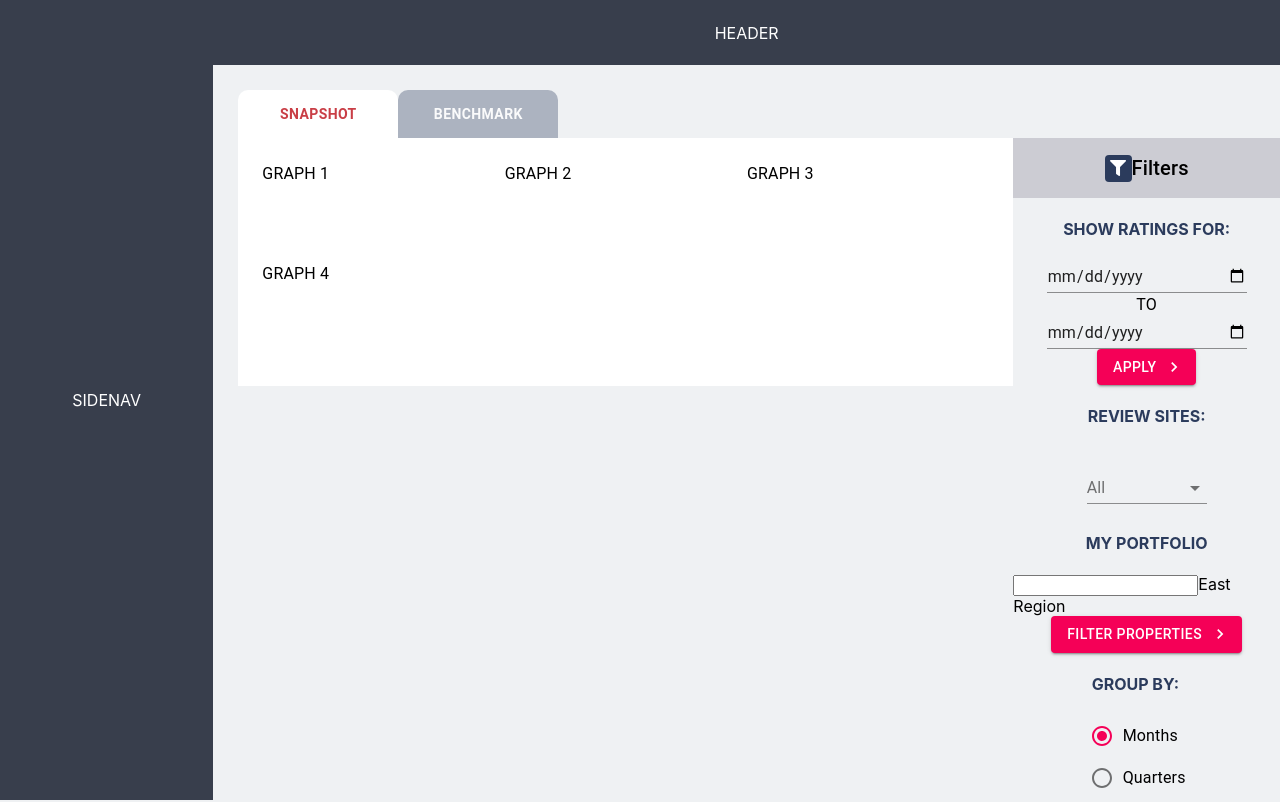
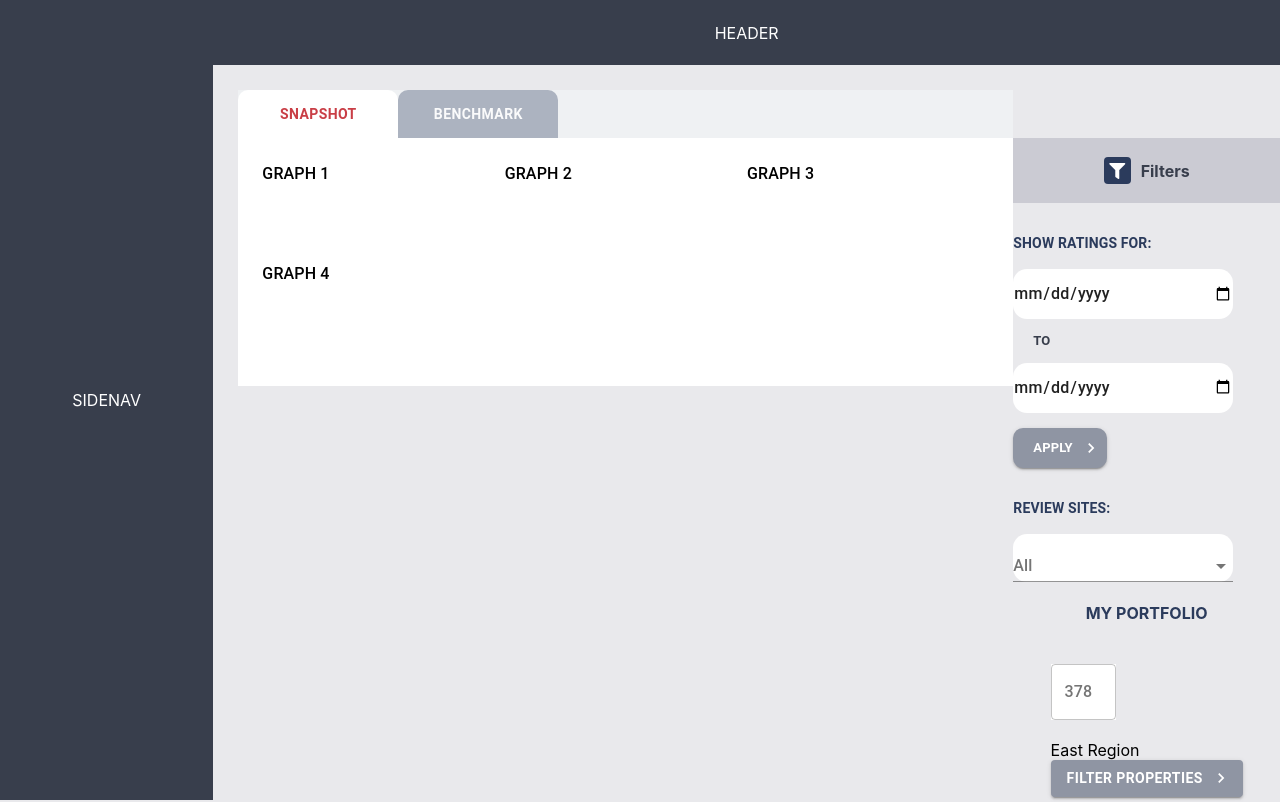
Before and after one commit to tanveerisonline/Ratings-Tracker, a React (Create React App) app: page / in a window 1280 px wide. Shown: the top 802 px of the page. Built offline with nearby package versions, Linux system fonts and the light colour scheme.

Commit message:
fetched graphs

```diff
--- a/package.json
+++ b/package.json
@@ -3,10 +3,13 @@
   "version": "0.1.0",
   "private": true,
   "dependencies": {
-    "@date-io/date-fns": "^1.3.13",
+    "@emotion/react": "^11.4.0",
+    "@emotion/styled": "^11.3.0",
     "@material-ui/core": "^4.12.1",
     "@material-ui/icons": "^4.11.2",
     "@material-ui/pickers": "^3.3.10",
+    "@material-ui/styled-engine-sc": "^5.0.0-beta.1",
+    "@material-ui/styles": "^4.11.4",
     "@testing-library/jest-dom": "^5.14.1",
     "@testing-library/react": "^11.2.7",
     "@testing-library/user-event": "^12.8.3",
@@ -14,6 +17,7 @@
     "react": "^17.0.2",
     "react-dom": "^17.0.2",
     "react-scripts": "4.0.3",
+    "styled-components": "^5.3.0",
     "web-vitals": "^1.1.2"
   },
   "scripts": {
--- a/public/index.html
+++ b/public/index.html
@@ -24,6 +24,13 @@
       work correctly both with client-side routing and a non-root public URL.
       Learn how to configure a non-root public URL by running `npm run build`.
     -->
+    <!-- Google fonts Merriweather -->
+    <link rel="preconnect" href="https://fonts.googleapis.com" />
+    <link rel="preconnect" href="https://fonts.gstatic.com" crossorigin />
+    <link
+      href="https://fonts.googleapis.com/css2?family=Merriweather:ital,wght@0,300;0,400;0,700;0,900;1,300;1,400;1,700;1,900&display=swap"
+      rel="stylesheet"
+    />
     <!-- font awesome -->
     <link
       rel="stylesheet"
--- a/src/App.css
+++ b/src/App.css
@@ -2,8 +2,9 @@
   display: flex;
   justify-content: center;
   align-items: flex-start;
-  background-color: #eff1f3;
+  background-color: #e9e9ec;
   /* height: 100vh; */
+  /* font-family: "Merriweather", serif; */
 }
 .sidenav {
   height: 100vh;
--- a/src/App.js
+++ b/src/App.js
@@ -3,10 +3,29 @@ import "./App.css";
 import Header from "./Pages/Header";
 import SideNav from "./Pages/SideNav";
 import HomePage from "./Pages/HomePage";
-import { Grid } from "@material-ui/core";
+import { createTheme, Grid, ThemeProvider } from "@material-ui/core";
+import { purple } from "@material-ui/core/colors";
+const theme = createTheme({
+  palette: {
+    primary: {
+      main: "#8f95a3",
+    },
+    secondary: {
+      main: "#0da9de",
+    },
+  },
+  typography: {
+    // fontFamily: "Merriweather, serif",
+    fontWeightLight: 400,
+    fontWeightRegular: 500,
+    fontWeightMedium: 600,
+    fontWeightBold: 700,
+  },
+});
 
 function App() {
   return (
+    <ThemeProvider theme={theme}>
       <Grid container className="App">
         <Grid item xs={2}>
           <SideNav />
@@ -16,6 +35,7 @@ function App() {
           <HomePage />
         </Grid>
       </Grid>
+    </ThemeProvider>
   );
 }
 
--- a/src/Components/Filter.css
+++ b/src/Components/Filter.css
@@ -8,11 +8,12 @@
 }
 .filter-inner {
   width: 100%;
-  height: 60px;
+  height: 65px;
   display: flex;
+  flex-direction: row;
   justify-content: center;
-  align-items: center;
-  background-color: #ccccd3;
+  align-items:center;
+  background-color: #cbcbd3;
   /* background-color: red; */
 }
 .filter-inner h4 {
@@ -30,7 +31,7 @@
   background-color: #2b3b5c;
   padding: 1px;
 }
-.date-filter {
+/* .date-filter {
   display: flex;
   flex-direction: column;
   justify-content: center;
@@ -38,16 +39,16 @@
 }
 .date-filter h4 {
   color: #2b3b5c;
-}
-.review-filter {
+} */
+/* .review-filter {
   display: flex;
   flex-direction: column;
   justify-content: center;
   align-items: center;
-}
-.review-filter h4 {
+} */
+/* .review-filter h4 {
   color: #2b3b5c;
-}
+} */
 .group-filter {
   display: flex;
   flex-direction: column;
@@ -63,6 +64,16 @@
   justify-content: center;
   align-items: center;
 }
+/* .portfolio-form {
+  display: flex;
+  flex-direction: row;
+  justify-content: center;
+  align-items: center;
+} */
+/* .portfolio-text {
+  display: flex;
+  flex-direction: row;
+} */
 .portfolio h4 {
   color: #2b3b5c;
 }
--- a/src/Components/Filter.js
+++ b/src/Components/Filter.js
@@ -5,17 +5,61 @@ import PortfolioFilter from "./Filters/PortfolioFilter";
 import GroupFilter from "./Filters/GroupFilter";
 import { Grid, Typography } from "@material-ui/core";
 import Divider from "@material-ui/core/Divider";
+import { makeStyles } from "@material-ui/core/styles";
 import { Button } from "@material-ui/core";
 import SystemUpdateAltOutlinedIcon from "@material-ui/icons/SystemUpdateAltOutlined";
 
 import "./Filter.css";
+const useStyles = makeStyles((theme) => ({
+  root: {
+    textDecoration: "none",
+    "&::after": {
+      textDecoration: "none",
+    },
+  },
+  container: {
+    display: "flex",
+    flexWrap: "wrap",
+  },
+  textField: {
+    marginLeft: theme.spacing(1),
+    backgroundColor: "#fff",
+    marginRight: theme.spacing(1),
+    borderRadius: "5px",
+    height: 40,
+    width: 200,
+    "&::after": {
+      textDecoration: "none",
+    },
+  },
+  btn: {
+    fontSize: 12,
+    color: "#fff",
+    marginTop: "10px",
+    // backgroundColor: "#8f95a3",
+    // "&:hover": {
+    //   backgroundColor: "#777b89",
+    // },
+  },
+  title: {
+    margin: 10,
+    fontSize: "12px",
+  },
+  // input: {
+  //   width: "160px",
+  //   backgroundColor: "#fff",
+  //   borderRadius: "10px",
+  //   fontSize: "12px",
+  // },'@progress/kendo-react-dateinputs'
+}));
+const Filter = () => {
+  const classes = useStyles();
 
-const Filter = () => {
   return (
     <Grid container className="filter">
       <div className="filter-inner">
         <i className="fas fa-filter"></i>
-        <Typography variant="h6">Filters</Typography>
+        <h4>Filters</h4>
       </div>
       <DateFilter />
       <Divider />
@@ -23,9 +67,10 @@ const Filter = () => {
       <PortfolioFilter />
       <GroupFilter />
       <Button
+        className={classes.btn}
         onClick={() => console.log("you clicked APPLY button")}
         type="submit"
-        color="primary"
+        color="secondary"
         variant="contained"
         startIcon={<SystemUpdateAltOutlinedIcon />}
       >
--- a/src/Components/Filters/DateFilter.js
+++ b/src/Components/Filters/DateFilter.js
@@ -1,46 +1,188 @@
+// // import "date-fns";
+// import React from "react";
+// // import Stack from "@material-ui/core/Stack";
+// import { makeStyles } from "@material-ui/core/styles";
+// import Grid from "@material-ui/core/Grid";
+// import TextField from "@material-ui/core/TextField";
+// import { Button, Typography } from "@material-ui/core";
+// import KeyboardArrowRightIcon from "@material-ui/icons/KeyboardArrowRight";
+// import KeyboardArrowDownOutlinedIcon from "@material-ui/icons/KeyboardArrowDownOutlined";
+// const useStyles = makeStyles((theme) => ({
+// root: {
+//   textDecoration: "none",
+//   "&::after": {
+//     textDecoration: "none",
+//   },
+// },
+//   container: {
+//     display: "flex",
+//     flexWrap: "wrap",
+//   },
+//   textField: {
+//     marginLeft: theme.spacing(1),
+//     backgroundColor: "#fff",
+//     marginRight: theme.spacing(1),
+//     borderRadius: "5px",
+//     height: 40,
+//     width: 200,
+//     "&::after": {
+//       textDecoration: "none",
+//     },
+//   },
+//   btn: {
+//     fontSize: 12,
+//     color: "#fff",
+//     marginTop: "10px",
+//     // backgroundColor: "#8f95a3",
+//     // "&:hover": {
+//     //   backgroundColor: "#777b89",
+//     // },
+//   },
+//   title: {
+//     margin: 10,
+//     fontSize: "12px",
+//   },
+//   // input: {
+//   //   width: "160px",
+//   //   backgroundColor: "#fff",
+//   //   borderRadius: "10px",
+//   //   fontSize: "12px",
+//   // },'@progress/kendo-react-dateinputs'
+// }));
+
+// export default function DateFilter() {
+//   const classes = useStyles();
+//   const [value, setValue] = React.useState([null, null]);
+
+//   return (
+//     <Grid item xs={12} className="date-filter">
+//       <h4>SHOW RATINGS FOR:</h4>
+//       <TextField
+//         id="date"
+//         type="date"
+//         className={classes.textField}
+//         InputLabelProps={{
+//           shrink: true,
+//         }}
+//       />
+//       <Typography className={classes.title}>TO</Typography>
+//       <TextField
+//         id="date"
+//         type="date"
+//         className={classes.textField}
+//         InputLabelProps={{
+//           shrink: true,
+//         }}
+//       />
+//       <Button
+//         className={classes.btn}
+//         onClick={() => console.log("you clicked APPLY button")}
+//         type="submit"
+//         color="primary"
+//         variant="contained"
+//         endIcon={<KeyboardArrowRightIcon />}
+//       >
+//         APPLY
+//       </Button>
+//     </Grid>
+//   );
+// }
 import "date-fns";
 import React from "react";
+import Divider from "@material-ui/core/Divider";
 import { makeStyles } from "@material-ui/core/styles";
 import Grid from "@material-ui/core/Grid";
 import TextField from "@material-ui/core/TextField";
-import { Button, Typography } from "@material-ui/core";
+import { Button, Typography, Container } from "@material-ui/core";
 import KeyboardArrowRightIcon from "@material-ui/icons/KeyboardArrowRight";
 import KeyboardArrowDownOutlinedIcon from "@material-ui/icons/KeyboardArrowDownOutlined";
+import { ArrowLeft, CenterFocusStrong } from "@material-ui/icons";
 const useStyles = makeStyles((theme) => ({
+  root: {
+    // backgroundColor: "yellow",
+    // marginLeft: "30px",
+  },
   container: {
     display: "flex",
     flexWrap: "wrap",
   },
   textField: {
-    marginLeft: theme.spacing(1),
-    marginRight: theme.spacing(1),
-    width: 200,
+    // marginLeft: theme.spacing(2),
+    // marginRight: theme.spacing(2),
+    display: "flex",
+    justifyContent: "center",
+    width: 220,
+    height: 50,
+    borderRadius: 14,
+    background: "#fff",
+    alignItems: "normal",
+    // paddingTop: 10,
   },
-  // input: {
-  //   width: "160px",
-  //   backgroundColor: "#fff",
-  //   borderRadius: "10px",
-  //   fontSize: "12px",
-  // },'@progress/kendo-react-dateinputs'
+
+  heading: {
+    paddingTop: 30,
+    paddingBottom: 15,
+    fontSize: 14,
+    fontWeight: 700,
+    color: "#2b3b5c",
+  },
+  to: {
+    marginLeft: 20,
+    fontSize: 13,
+    color: "#383e4c",
+    fontWeight: 600,
+    paddingTop: 12,
+    paddingBottom: 12,
+    alignContent: "left",
+  },
+  apply: {
+    marginLeft: 10,
+    fontSize: 13,
+    color: "#fff",
+    fontWeight: 600,
+  },
+  btn: {
+    width: "35%",
+    height: "40px",
+    color: "#fff",
+    display: "flex",
+    fontSize: "12px",
+    justifyContent: "center",
+    alignItems: "center",
+    background: "#8f95a3",
+    marginTop: 15,
+    borderRadius: 10,
+  },
 }));
 
 export default function DateFilter() {
   const classes = useStyles();
   return (
-    <Grid item xs={12} className="date-filter">
-      <h4>SHOW RATINGS FOR:</h4>
+    <Grid item xs={12}>
+      {/* <Container className={classes.root}> */}
+        <Typography className={classes.heading}>SHOW RATINGS FOR:</Typography>
+
         <TextField
+          // className={classes.dateField}
           id="date"
           type="date"
+          InputProps={{
+            disableUnderline: true,
+          }}
           className={classes.textField}
           InputLabelProps={{
             shrink: true,
           }}
         />
-      <Typography>TO</Typography>
+
+        <Typography className={classes.to}>TO</Typography>
+
         <TextField
           id="date"
           type="date"
+          InputProps={{
+            disableUnderline: true,
+          }}
           className={classes.textField}
           InputLabelProps={{
             shrink: true,
@@ -48,14 +190,16 @@ export default function DateFilter() {
         />
 
         <Button
+          className={classes.btn}
           onClick={() => console.log("you clicked APPLY button")}
           type="submit"
-        color="secondary"
           variant="contained"
+          marginTop="10"
           endIcon={<KeyboardArrowRightIcon />}
         >
-        APPLY
+          <Typography className={classes.apply}>APPLY</Typography>
         </Button>
+      {/* </Container> */}
     </Grid>
   );
 }
--- a/src/Components/Filters/GroupFilter.js
+++ b/src/Components/Filters/GroupFilter.js
@@ -21,20 +21,18 @@ export default function GroupFilter() {
         <h4>GROUP BY:</h4>
         {/* <Typography>Gender</Typography> */}
         <RadioGroup
-          aria-label="gender"
-          name="gender1"
+          aria-label="group"
+          name="group"
           value={value}
           onChange={handleChange}
         >
-          <FormControlLabel value="female" control={<Radio />} label="Months" />
-          <FormControlLabel value="male" control={<Radio />} label="Quarters" />
-          <FormControlLabel value="other" control={<Radio />} label="Years" />
-          {/* <FormControlLabel
-          value="disabled"
-          disabled
-          control={<Radio />}
-          label="(Disabled option)"
-        /> */}
+          <FormControlLabel value="months" control={<Radio />} label="Months" />
+          <FormControlLabel
+            value="quarters"
+            control={<Radio />}
+            label="Quarters"
+          />
+          <FormControlLabel value="years" control={<Radio />} label="Years" />
         </RadioGroup>
       </FormControl>
     </Grid>
--- a/src/Components/Filters/PortfolioFilter.js
+++ b/src/Components/Filters/PortfolioFilter.js
@@ -1,25 +1,61 @@
-import React from "react";
-import { Grid } from "@material-ui/core";
+import React, { useState } from "react";
+import { Grid, TextField } from "@material-ui/core";
+import { makeStyles } from "@material-ui/core/styles";
 import { Button, Typography } from "@material-ui/core";
 import KeyboardArrowRightIcon from "@material-ui/icons/KeyboardArrowRight";
-
+const useStyles = makeStyles((theme) => ({
+  field: {
+    marginTop: 20,
+    marginBottom: 20,
+    display: "block",
+    backgroundColor: "#ffffff",
+    width: 65,
+  },
+  textField: {
+    marginLeft: theme.spacing(1),
+    marginRight: theme.spacing(1),
+    width: 200,
+  },
+}));
 const PortfolioFilter = () => {
+  const classes = useStyles();
+  const [title, setTitle] = useState("");
+  const handleSubmit = (e) => {
+    e.preventDefault();
+    if (title) {
+      console.log(title);
+    }
+  };
   return (
     <Grid item xs={12} className="portfolio">
       <h4>MY PORTFOLIO</h4>
-      <div>
-        <input type="text" className="portfolio-input" />
+      <form
+        noValidate
+        autoComplete="off"
+        onSubmit={handleSubmit}
+        className="portfolio-form"
+      >
+        <Grid className="portfolio-text">
+          <TextField
+            onChange={(e) => setTitle(e.target.value)}
+            className={classes.field}
+            label="378"
+            placeholder="378"
+            variant="outlined"
+            color="secondary"
+          />
           East Region
-      </div>
+        </Grid>
         <Button
-        onClick={() => console.log("you clicked APPLY button")}
+          // onClick={() => console.log("you clicked APPLY button")}
           type="submit"
-        color="secondary"
+          color="primary"
           variant="contained"
           endIcon={<KeyboardArrowRightIcon />}
         >
           FILTER PROPERTIES
         </Button>
+      </form>
     </Grid>
   );
 };
--- a/src/Components/Filters/ReviewFilter.js
+++ b/src/Components/Filters/ReviewFilter.js
@@ -1,5 +1,6 @@
 import React from "react";
 import { makeStyles } from "@material-ui/core/styles";
+import { Typography, Container } from "@material-ui/core";
 import InputLabel from "@material-ui/core/InputLabel";
 import MenuItem from "@material-ui/core/MenuItem";
 import FormControl from "@material-ui/core/FormControl";
@@ -8,23 +9,33 @@ import Button from "@material-ui/core/Button";
 import { Grid } from "@material-ui/core";
 
 const useStyles = makeStyles((theme) => ({
-  button: {
-    display: "block",
-    marginTop: theme.spacing(2),
+  // button: {
+  //   display: "block",
+  //   marginTop: theme.spacing(2),
+  // },
+  formControl: {
+    // margin: theme.spacing(1),
+    // backgroundColor: "red",
+    borderRadius: 14,
+    backgroundColor: "#fff",
+    width: 220,
   },
-  formControl: {
-    margin: theme.spacing(1),
-    minWidth: 120,
+  heading: {
+    paddingTop: 30,
+    paddingBottom: 15,
+    fontSize: 14,
+    fontWeight: 700,
+    color: "#2b3b5c",
   },
 }));
 
 export default function ReviewFilter() {
   const classes = useStyles();
-  const [age, setAge] = React.useState("");
+  const [review, setReview] = React.useState("");
   const [open, setOpen] = React.useState(false);
 
   const handleChange = (event) => {
-    setAge(event.target.value);
+    setReview(event.target.value);
   };
 
   const handleClose = () => {
@@ -37,10 +48,8 @@ export default function ReviewFilter() {
 
   return (
     <Grid className="review-filter" item xs={12}>
-      {/* <Button className={classes.button} onClick={handleOpen}>
-        REVIEW SITES:
-      </Button> */}
-      <h4>REVIEW SITES:</h4>
+      {/* <Container> */}
+      <Typography className={classes.heading}>REVIEW SITES:</Typography>
       <FormControl className={classes.formControl}>
         <InputLabel id="demo-controlled-open-select-label">All</InputLabel>
         <Select
@@ -49,12 +58,9 @@ export default function ReviewFilter() {
           open={open}
           onClose={handleClose}
           onOpen={handleOpen}
-          value={age}
+          value={review}
           onChange={handleChange}
         >
-          {/* <MenuItem value="">
-            <em>None</em>
-          </MenuItem> */}
           <MenuItem value={1}>Apartments</MenuItem>
           <MenuItem value={2}>Apartment Guide</MenuItem>
           <MenuItem value={3}>ApartmentRatings</MenuItem>
@@ -66,6 +72,7 @@ export default function ReviewFilter() {
           <MenuItem value={9}>Yelp</MenuItem>
         </Select>
       </FormControl>
+      {/* </Container> */}
     </Grid>
   );
 }
--- a/src/Components/TabContainer.js
+++ b/src/Components/TabContainer.js
@@ -1,6 +1,6 @@
 import React from "react";
 import PropTypes from "prop-types";
-import { makeStyles } from "@material-ui/core/styles";
+import { makeStyles } from "@material-ui/styles";
 import AppBar from "@material-ui/core/AppBar";
 import Tabs from "@material-ui/core/Tabs";
 import Tab from "@material-ui/core/Tab";
```
Also changed, not shown: 1 other file (tests, documents, lock files or other folders). Lines whose indentation alone changed are shown as unchanged.
